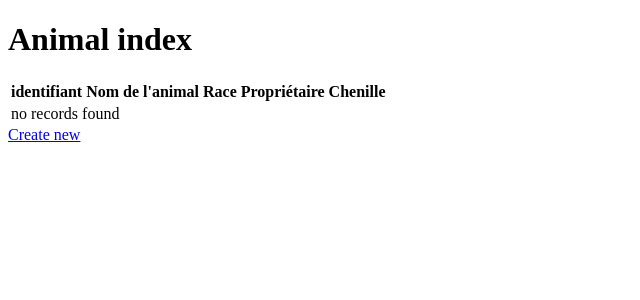
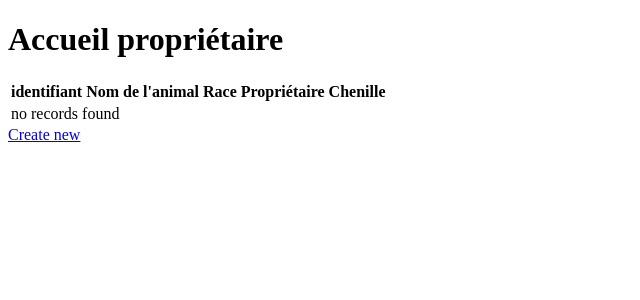
Before and after one commit to jeffdatura/tech-challenge-jeffdatura, a Symfony app: template templates/animal/index.html.twig in a window 1280 px wide. Shown: the top 300 px of the page, without its empty margins (0-640 px from the left). Run offline with Twig, Linux system fonts and the light colour scheme; the template is opened without the code that fills it, so the values that code supplies are empty; some libraries are stand-ins or nearby versions.

Commit message:
change env.local

```diff
--- a/templates/animal/index.html.twig
+++ b/templates/animal/index.html.twig
@@ -1,12 +1,16 @@
 {% extends 'base.html.twig' %}
 
-{% block title %}Animal index{% endblock %}
+{% block title %}Accueil propriétaire{% endblock %}
 
 {% block body %}
-    <h1>Animal index</h1>
+<h1>Accueil propriétaire</h1>
 
-    <table class="table">
-        <thead>
+
+    <table class="table table-bordered border-dark">
+
+
+        <thead class="table-dark"></thead>
+
             <tr>
               <th>identifiant</th>
               <th>Nom de l'animal</th>
```
Also changed, not shown: 1 other file.
